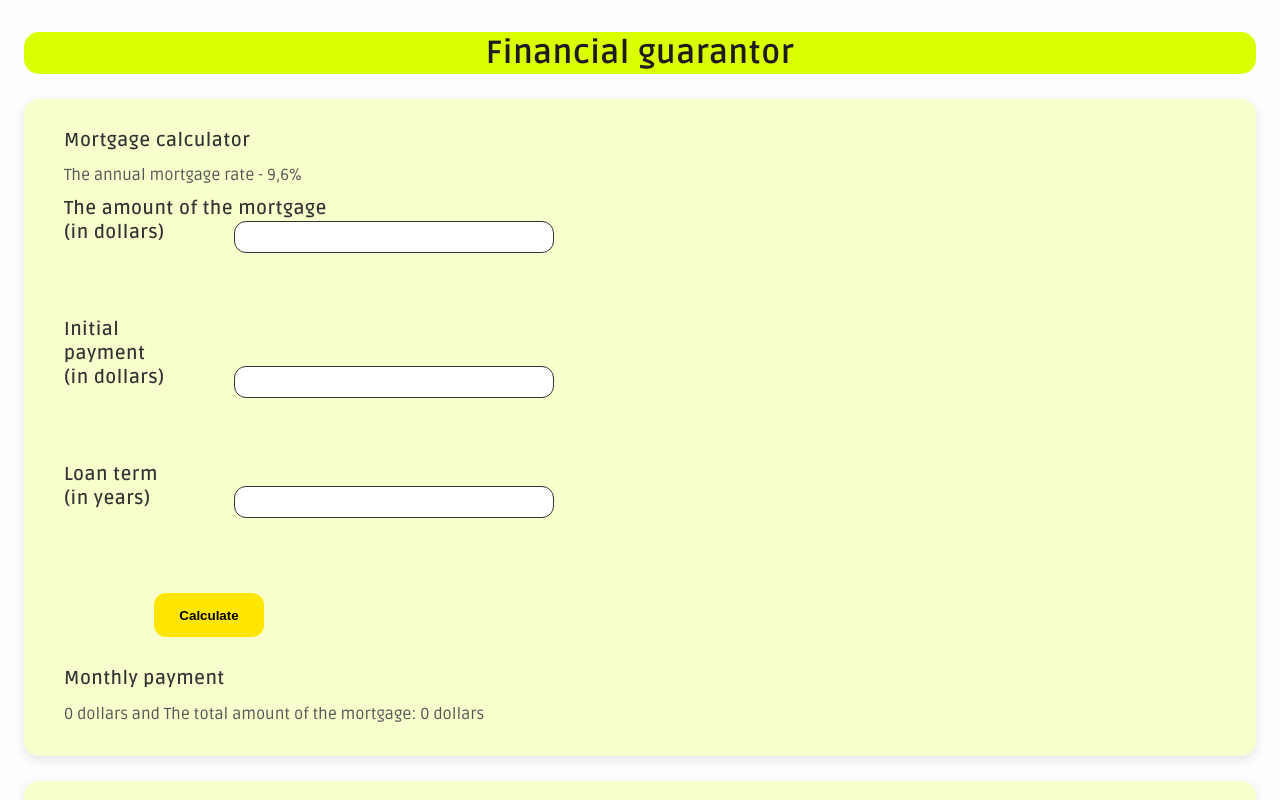
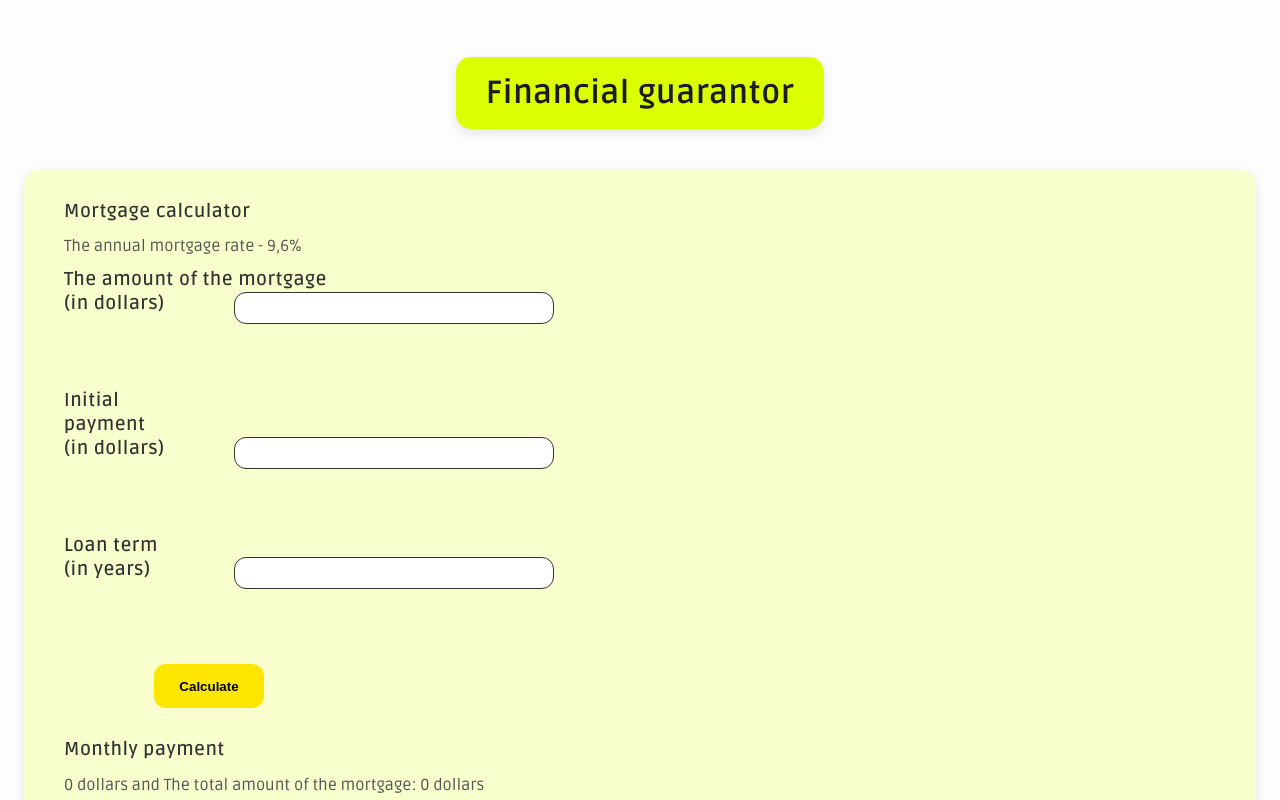
Before and after one commit to Martin13025/Bank-application, a React (Create React App) app in the folder frontend/my-bank/: page / in a window 1280 px wide. Shown: the top 800 px of the page. Built offline with nearby package versions, Linux system fonts and the light colour scheme.

Commit message:
Update Header.css

```diff
--- a/frontend/my-bank/src/components/Header.css
+++ b/frontend/my-bank/src/components/Header.css
@@ -5,10 +5,21 @@
   font-family: "Ruda", sans-serif;
   font-style: normal;
   margin: 25px 24px;
+  transition: transform 0.3s, box-shadow 0.3s;
 }
 
 .Header h1 {
-  background-color: rgb(219, 255, 0);
+  display: inline-block;
+  background-color: #dbff00;
   border-radius: 15px;
   font-weight: 700;
+  padding: 15px 30px;
+  box-shadow: 0 4px 12px rgba(0, 0, 0, 0.1);
+  transition: background-color 0.3s, transform 0.3s, box-shadow 0.3s;
 }
+
+.Header h1:hover {
+  background-color: #c0e600;
+  transform: translateY(-3px);
+  box-shadow: 0 8px 20px rgba(0, 0, 0, 0.15);
+}
```
